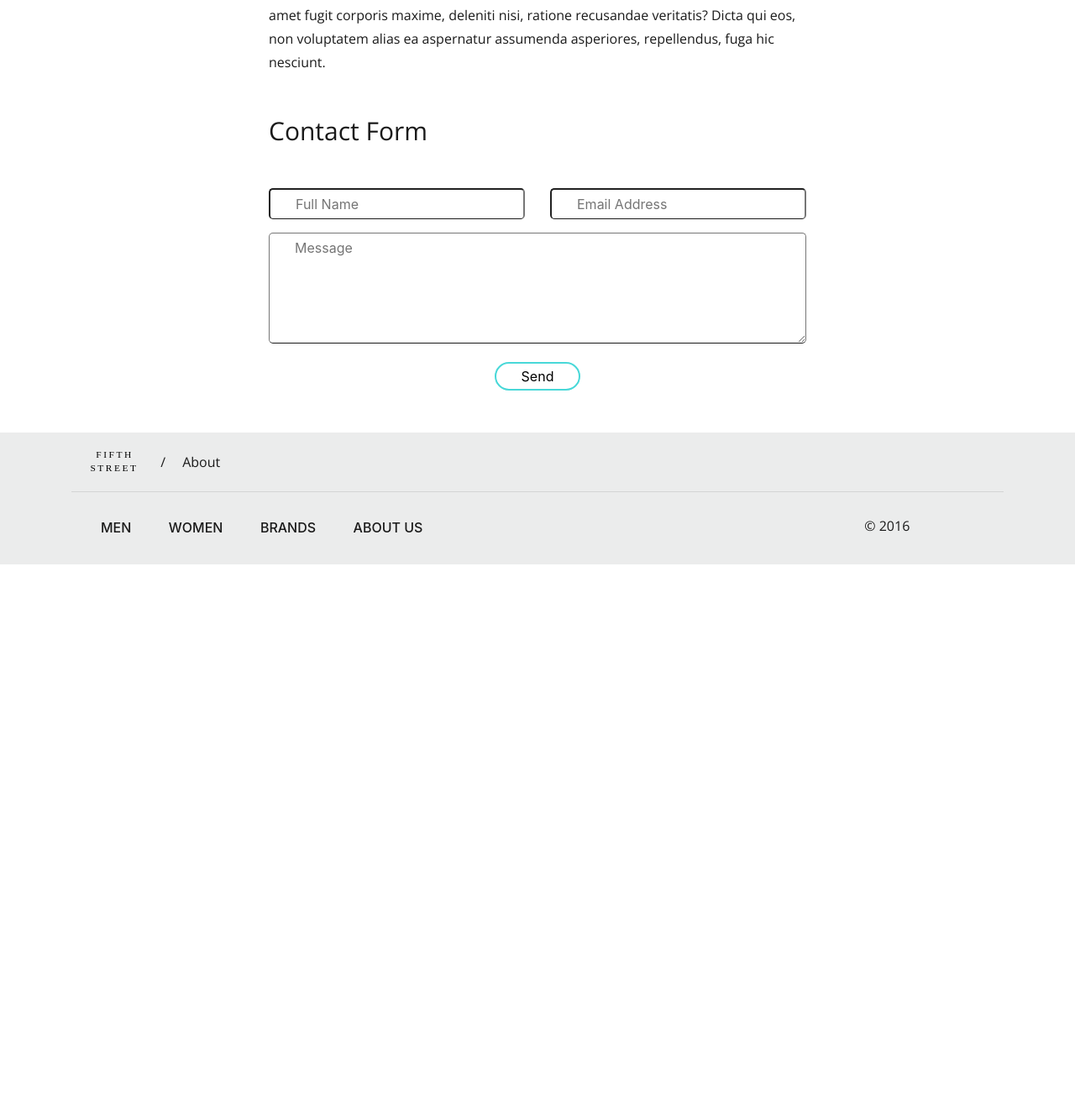
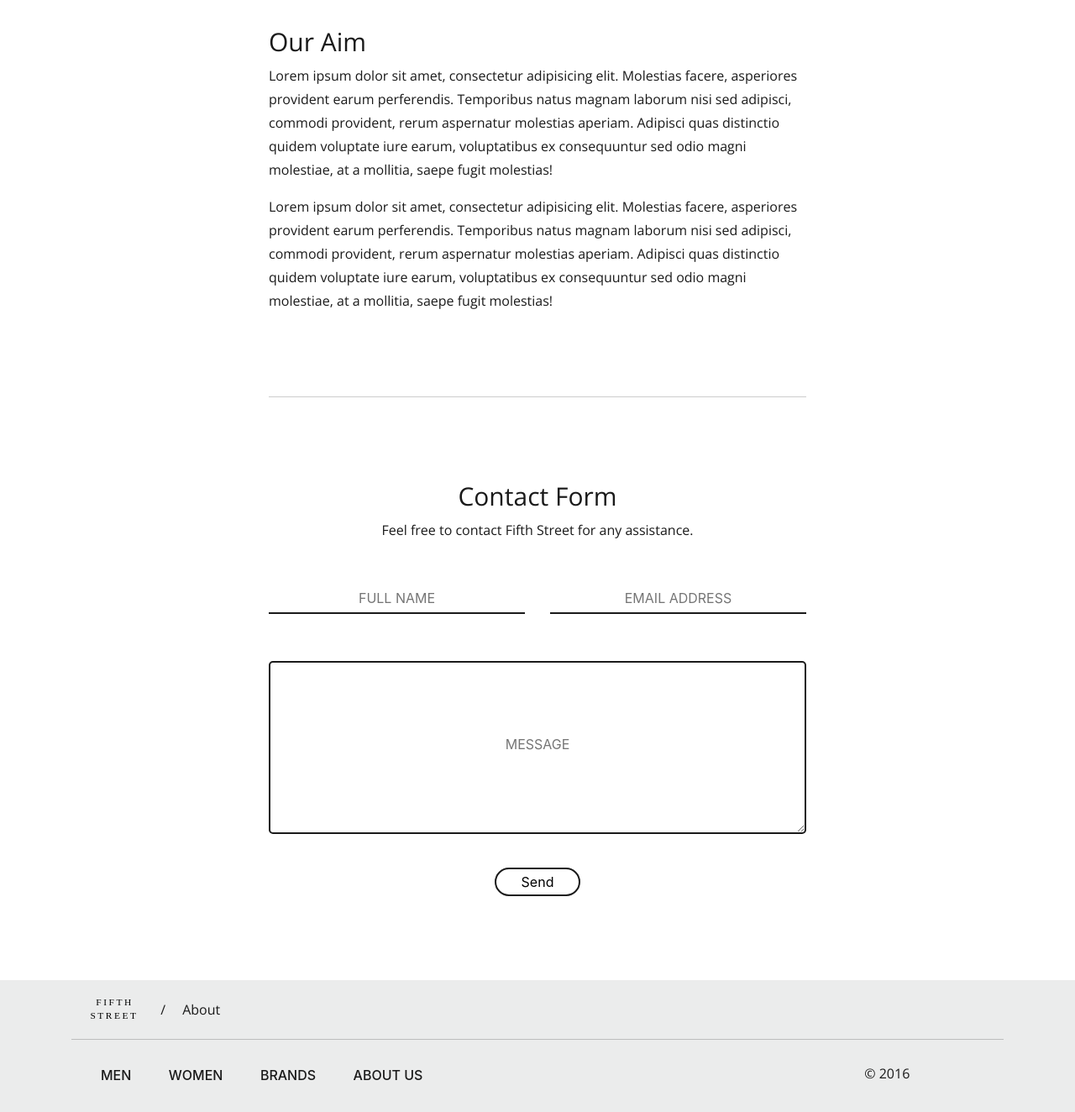
Before and after one commit to kishan042/FifthStreet, a PHP site: page /about-us.php in a window 1280 px wide. Shown: the part 1613-2937 px from the top of the page at 84% size. Before the commit the page ends 2285 px from the top, so only its background shows below. Run offline with PHP 8.4, Linux system fonts and the light colour scheme; some libraries are stand-ins or nearby versions.

Commit message:
Completion of About-us.php
- The template has been modulated to allow any template to reuse.
- new spacing modules created

```diff
--- a/CSS/Styles.css
+++ b/CSS/Styles.css
@@ -3453,7 +3453,7 @@ hr {
   margin-top: 1rem;
   margin-bottom: 1rem;
   border: 0;
-  border-top: 1px solid rgba(0, 0, 0, 0.1); }
+  border-top: 1px solid rgba(0, 0, 0, 0.2); }
 
 h1, h2, h3, h4, h5, h6,
 .h1, .h2, .h2-alt, .h3, .h3-alt, .h4, .h5, .h6 {
@@ -3926,6 +3926,67 @@ nav ul li::after {
   .container-small {
     width: 50%; } }
 /* --------------------------------------------------------
+   Form module
+   -------------------------------------------------------- */
+form {
+  width: 100%; }
+
+#submit {
+  background-color: #fff;
+  border: 2px solid #1a1a1a;
+  border-radius: 100px;
+  padding: 5px 30px;
+  display: block;
+  margin: 0 auto; }
+
+.btn-default:hover,
+.btn-default:active:hover,
+.btn-default:active:focus {
+  background-color: #1a1a1a !important;
+  color: #fff; }
+
+.form-group input,
+.form-group textarea {
+  background-color: #fff;
+  box-shadow: none;
+  border-top: none;
+  border-left: none;
+  border-right: none;
+  border-bottom: 2px solid #1a1a1a;
+  width: 100%;
+  padding: 5px 30px;
+  display: block;
+  margin: 0 auto; }
+
+.form-group textarea {
+  border: 2px solid #1a1a1a;
+  border-radius: 5px; }
+
+input:focus,
+textarea:focus,
+button:focus {
+  outline: 0 !important; }
+
+.form-group input::-webkit-input-placeholder,
+.form-group textarea::-webkit-input-placeholder {
+  text-align: center;
+  padding-top: 80px; }
+
+.form-group input:-moz-placeholder,
+.form-group textarea:-moz-placeholder {
+  /* Firefox 18- */
+  text-align: center; }
+
+.form-group input::-moz-placeholder,
+.form-group textarea::-moz-placeholder {
+  /* Firefox 19+ */
+  text-align: center; }
+
+.form-group input:-ms-input-placeholder,
+.form-group textarea::-ms-input-placeholder {
+  text-align: center; }
+
+/* --------------------------------------------------------
    Men | Women | brand individual page modules
    -------------------------------------------------------- */
 /* --------------------------------------------------------
--- /dev/null
+++ b/INC/Article-heading.php
@@ -0,0 +1,8 @@
+<!-- Sass file = _article.scss -->
+
+<!-- Article heading with a paragraph-->
+
+<article class="container-small">
+	<h2><?php echo $heading ?></h2>
+	<p><?php echo $copy ?></p>
+</article>
--- /dev/null
+++ b/INC/Article-paragraph.php
@@ -0,0 +1,7 @@
+<!-- Sass file = _article.scss -->
+
+<!-- Article paragraph-->
+
+<article class="container-small">
+	<p><?php echo $copy ?></p>
+</article>
--- /dev/null
+++ b/INC/Form-contact-compact.php
@@ -0,0 +1,33 @@
+<!-- Sass file = _form.scss -->
+
+<!-- Contact form compact -->
+
+<article class="container-small">
+
+	<h2 class="text-xs-center">Contact Form</h2>
+	<p class="text-xs-center">Feel free to contact Fifth Street for any assistance.</p>
+</article>
+
+<div class="mt-50"> <!--Spacing --> </div>
+
+
+<div class="container-small">
+	<div class="row">
+	<form action="">
+	<div class="row mx-0">
+		<div class="col-xs-12 col-sm-6 form-group">
+			<input type="text" name="name" id="inputName" placeholder="FULL NAME" required>
+		</div>
+		<div class="col-xs-12 col-sm-6 form-group">
+			<input type="email" name="email" id="inputEmail" placeholder="EMAIL ADDRESS" pattern="[a-z0-9._%+-]+@[a-z0-9.-]+\.[a-z]{2,3}$" required>
+		</div>
+	</div>
+		<div class="col-xs-12 form-group mt-40">
+			<textarea name="message" rows="8" placeholder="MESSAGE" required></textarea>
+		</div>
+		<div class="col-xs-12 mt-40">
+			<button type="submit" id="submit" class="btn btn-default">Send</button>
+		</div>
+		</form>
+	</div>
+</div>
--- /dev/null
+++ b/INC/Spacing-hr-compact.php
@@ -0,0 +1,5 @@
+<div class="mt-100"> <!--Spacing --> </div>
+	<div class="container-small">
+		<hr>
+	</div>
+<div class="mt-100"> <!--Spacing --> </div>
--- /dev/null
+++ b/INC/Spacing-mt-100.php
@@ -0,0 +1 @@
+	<div class="mt-100"> <!--Spacing --> </div>
--- /dev/null
+++ b/INC/Spacing-mt-50.php
@@ -0,0 +1 @@
+<div class="mt-50"> <!--Spacing --> </div>
--- a/about-us.php
+++ b/about-us.php
@@ -4,7 +4,6 @@
 		$Title = "About Fifth Street ";
 		// Meta description
 		$Description = "Fill text";
-
 		// CSS path
 		$CSSPath = "CSS/Styles.css";
 		// Image source
@@ -26,113 +25,70 @@
 		$h1 = "Fifth Street";
 
 		include 'INC/Hero-half.php';
-?>
 
-	<div class="mt-50"> <!--Spacing --> </div>
 
-	<article class="container-small">
-		<h2>Our Story</h2>
-		<p>Lorem ipsum dolor sit amet, consectetur adipisicing elit. Molestias facere, asperiores provident earum perferendis. Temporibus natus magnam laborum nisi sed adipisci, commodi provident, rerum aspernatur molestias aperiam. Adipisci quas distinctio quidem voluptate iure earum, voluptatibus ex consequuntur sed odio magni molestiae, at a mollitia, saepe fugit molestias!</p>
-	</article>
+// Spacing
+include 'INC/Spacing-mt-50.php';
 
-	<div class="mt-50"> <!--Spacing </div> -->
 
-<?php
+// Article heading
+		//
+		$heading = "Our Story";
+
+		$copy = "Lorem ipsum dolor sit amet, consectetur adipisicing elit. Molestias facere, asperiores provident earum perferendis. Temporibus natus magnam laborum nisi sed adipisci, commodi provident, rerum aspernatur molestias aperiam. Adipisci quas distinctio quidem voluptate iure earum, voluptatibus ex consequuntur sed odio magni molestiae, at a mollitia, saepe fugit molestias!";
+
+		include 'INC/Article-heading.php';
+
+
+// Article paragraph
+		//
+		$copy = "Lorem ipsum dolor sit amet, consectetur adipisicing elit. Molestias facere, asperiores provident earum perferendis. Temporibus natus magnam laborum nisi sed adipisci, commodi provident, rerum aspernatur molestias aperiam. Adipisci quas distinctio quidem voluptate iure earum, voluptatibus ex consequuntur sed odio magni molestiae, at a mollitia, saepe fugit molestias!";
+
+		include 'INC/Article-paragraph.php';
+
+
+// Spacing
+include 'INC/Spacing-mt-50.php';
+
 
 // Hero-compact
 		//IMG URL
 		$url = "https://unsplash.imgix.net/photo-1414490929659-9a12b7e31907";
 
 		include 'INC/Hero-compact.php';
-?>
 
-	<div class="mt-50"> <!--Spacing --> </div>
 
-	<article class="container-small">
-		<h2>Our Aim</h2>
-		<p>Ipsam, ea sed eos vero aut accusantium officia repudiandae obcaecati, optio explicabo ducimus non, distinctio hic quo voluptate laudantium odit placeat vitae suscipit facere vel et itaque, quaerat. Provident explicabo consectetur repellat debitis, amet fugit corporis maxime, deleniti nisi, ratione recusandae veritatis? Dicta qui eos, non voluptatem alias ea aspernatur assumenda asperiores, repellendus, fuga hic nesciunt.</p>
-	</article>
+// Spacing
+include 'INC/Spacing-mt-50.php';
 
-	<div class="mt-50"> <!--Spacing --> </div>
 
-	<article class="container-small">
-		<h2>Contact Form</h2>
-	</article>
+// Article heading
+		//
+		$heading = "Our Aim";
 
-	<div class="mt-50"> <!--Spacing --> </div>
+		$copy = "Lorem ipsum dolor sit amet, consectetur adipisicing elit. Molestias facere, asperiores provident earum perferendis. Temporibus natus magnam laborum nisi sed adipisci, commodi provident, rerum aspernatur molestias aperiam. Adipisci quas distinctio quidem voluptate iure earum, voluptatibus ex consequuntur sed odio magni molestiae, at a mollitia, saepe fugit molestias!";
 
-<!--  	<div class="container">
-		<div class="row">
-			<form method="post" action="../form.php">
-			  <div class="form-group">
-			    <div class="col-xs-12 col-sm-6">
-			      <input type="text" name="name" class="form-control border-bottom" id="inputName" placeholder="Full Name" required>
-			    </div>
-			  </div>
-			  <div class="form-group">
-			    <div class="col-xs-12 col-sm-6">
-			      <input type="email" name="email" class="form-control border-bottom" id="inputEmail" placeholder="Email Address" pattern="[a-z0-9._%+-]+@[a-z0-9.-]+\.[a-z]{2,3}$" required>
-			    </div>
-			  </div>
-			  <div class="form-group">
-			  	<div class="col-xs-12 btn-space">
-			  		<textarea class="form-control textarea" name="message" rows="3" placeholder="Message" required></textarea>
-			  	</div>
-			  </div>
-			  <div class="form-group">
-			    <div class="">
-			      <button type="submit" class="btn btn-default center-block">Send</button>
-			    </div>
-			  </div>
-			</form>
-		</div>
-	</div> -->
-<style>
-	form{ width: 100%; }
-	#submit{
-	background-color: #fff;
-	border: 2px solid #48D8D8;
-    border-radius: 50px;
-    padding: 5px 30px;
-    display: block;
-    margin: 0 auto; }
+		include 'INC/Article-heading.php';
 
-    .form-group input,
-    .form-group textarea{
-	background-color: #fff;
 
-	border-bottom: 1px solid #1a1a1a;
-	width: 100%;
-    border-radius: 5px;
-    padding: 5px 30px;
-   /* display: block;
-    margin: 0 auto; */}
+// Article paragraph
+		//
+		$copy = "Lorem ipsum dolor sit amet, consectetur adipisicing elit. Molestias facere, asperiores provident earum perferendis. Temporibus natus magnam laborum nisi sed adipisci, commodi provident, rerum aspernatur molestias aperiam. Adipisci quas distinctio quidem voluptate iure earum, voluptatibus ex consequuntur sed odio magni molestiae, at a mollitia, saepe fugit molestias!";
 
-</style>
-	<div class="container-small">
-		<div class="row">
-		<form action="">
-		<div class="row mx-0">
-			<div class="col-xs-12 form-group col-sm-6">
-				<input type="text" name="name" id="inputName" placeholder="Full Name" required>
-			</div>
-			<div class="col-xs-12 form-group col-sm-6">
-				<input type="email" name="email" id="inputEmail" placeholder="Email Address" pattern="[a-z0-9._%+-]+@[a-z0-9.-]+\.[a-z]{2,3}$" required>
-			</div>
-		</div>
-			<div class="col-xs-12 form-group">
-				<textarea name="message" rows="5" placeholder="Message" required></textarea>
-			</div>
-			<div class="col-xs-12">
-				<button type="submit" id="submit" class="btn btn-default">Send</button>
-			</div>
-			</form>
-		</div>
-	</div>
+		include 'INC/Article-paragraph.php';
 
-	<div class="mt-50"> <!--Spacing --> </div>
 
-<?php
+// Spacing
+include 'INC/Spacing-hr-compact.php';
+
+
+// Contact form
+		include 'INC/Form-contact-compact.php';
+
+
+// Spacing
+include 'INC/Spacing-mt-100.php';
+
 
 // Footer
 		// page tag
--- a/scss/Styles.scss
+++ b/scss/Styles.scss
@@ -122,8 +122,9 @@
 
 @import "hero";
 @import "article";
+@import "form";
 // @import "project-tiles";
-// @import "contact-form";
+
 
 /* --------------------------------------------------------
    Men | Women | brand individual page modules
--- /dev/null
+++ b/scss/_form.scss
@@ -0,0 +1,107 @@
+/* --------------------------------------------------------
+   Form module
+   -------------------------------------------------------- */
+
+// Extra small devices (portrait phones, less than 544px)
+@include media-breakpoint-up(xs) {
+
+// Form
+	form{ width: 100%; }
+
+	#submit{
+	//color: $gray-darkest;
+	background-color: $white;
+	border: 2px solid $gray-darkest;
+    border-radius: 100px;
+    padding: 5px 30px;
+    display: block;
+    margin: 0 auto; }
+
+	.btn-default:hover,
+	.btn-default:active:hover,
+	.btn-default:active:focus {
+	//border-style: none!important;
+	background-color: $gray-darkest !important;
+	color: $white; }
+
+    .form-group input,
+    .form-group textarea{
+
+	background-color: $white;
+	box-shadow: none;
+	border-top: none ;
+	border-left: none ;
+	border-right: none ;
+	border-bottom: 2px solid $gray-darkest;
+	width: 100%;
+    padding: 5px 30px;
+    display: block;
+    margin: 0 auto; }
+
+
+    .form-group textarea{
+	border: 2px solid $gray-darkest;
+    border-radius: 5px;
+ }
+
+input:focus,
+textarea:focus,
+button:focus {
+    outline:0 !important;
+}
+
+
+
+
+// help taken from below to center the placeholder text
+// http://stackoverflow.com/questions/7381446/center-html-input-text-field-placeholder
+.form-group input::-webkit-input-placeholder,
+.form-group textarea::-webkit-input-placeholder {
+   text-align: center;
+   padding-top: 80px;
+}
+
+.form-group input:-moz-placeholder,
+.form-group textarea:-moz-placeholder { /* Firefox 18- */
+   text-align: center;
+}
+
+.form-group input::-moz-placeholder,
+.form-group textarea::-moz-placeholder {  /* Firefox 19+ */
+   text-align: center;
+}
+
+.form-group input:-ms-input-placeholder,
+.form-group textarea::-ms-input-placeholder {
+   text-align: center;
+}
+
+}//End of media query
+
+
+// Small devices (landscape phones, 576px and up)
+@include media-breakpoint-up(sm)  {
+
+
+}//End of media query
+
+// Medium devices (tablets, 768px and up)
+@include media-breakpoint-up(md) {
+
+
+}//End of media query
+
+// Large devices (desktops, 992px and up)
+@include media-breakpoint-up(lg) {
+
+
+
+
+}//End of media query
+
+// Extra large devices (large desktops, 1200px and up)
+@include media-breakpoint-up(xl) {
+
+
+
+}//End of media query
--- a/scss/_variables.scss
+++ b/scss/_variables.scss
@@ -213,7 +213,7 @@ $headings-color:               $gray-darkest;
 //$blockquote-font-size:        ($font-size-base * 1.25) !default;
 //$blockquote-border-color:     $gray-lighter !default;
 
-//$hr-border-color:             rgba(0,0,0,.1) !default;
+$hr-border-color:             rgba(0,0,0,.2);
 //$hr-border-width:             $border-width !default;
 
 //$dt-font-weight:              bold !default;
```
Also changed, not shown: index.php (+73 -4 lines), 1 other file. Lines whose indentation alone changed are shown as unchanged.
